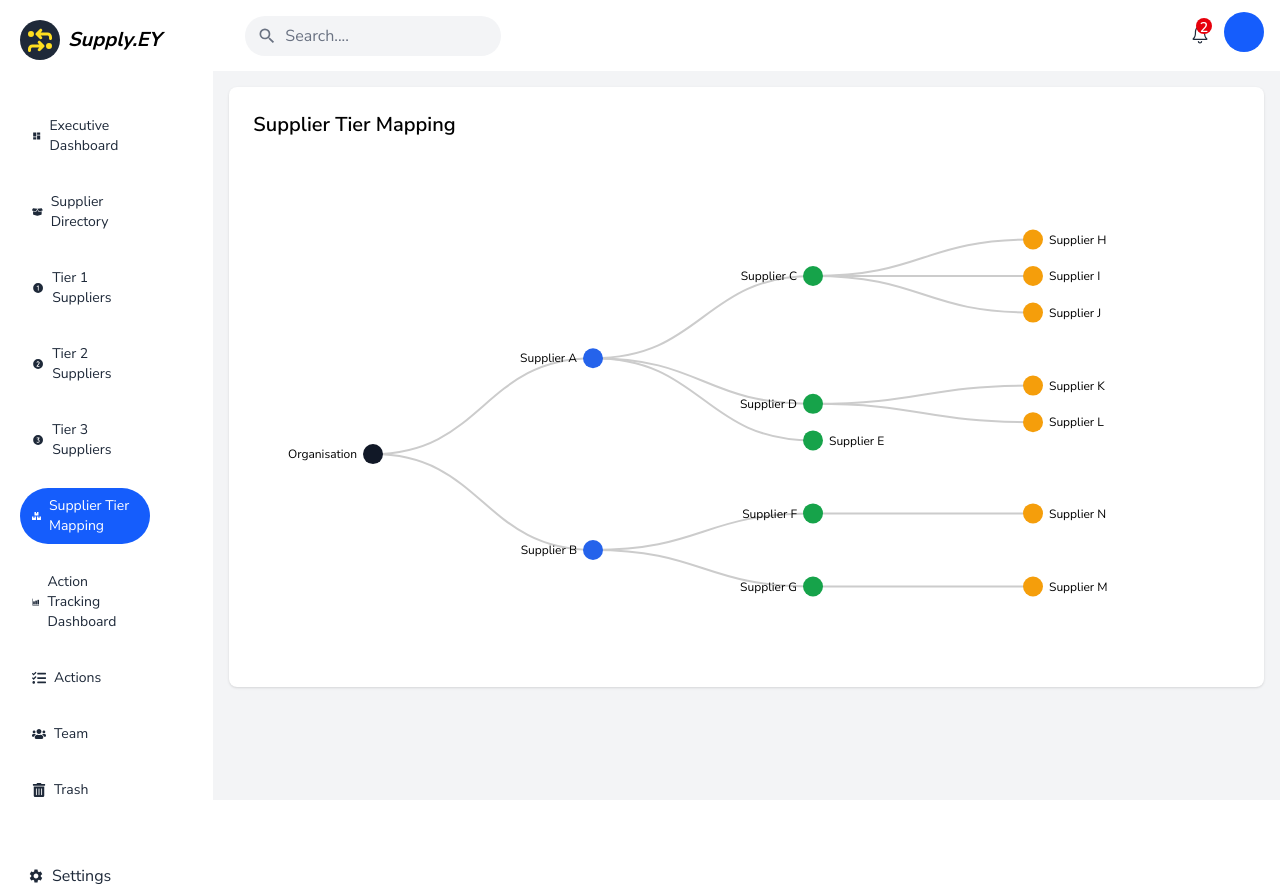
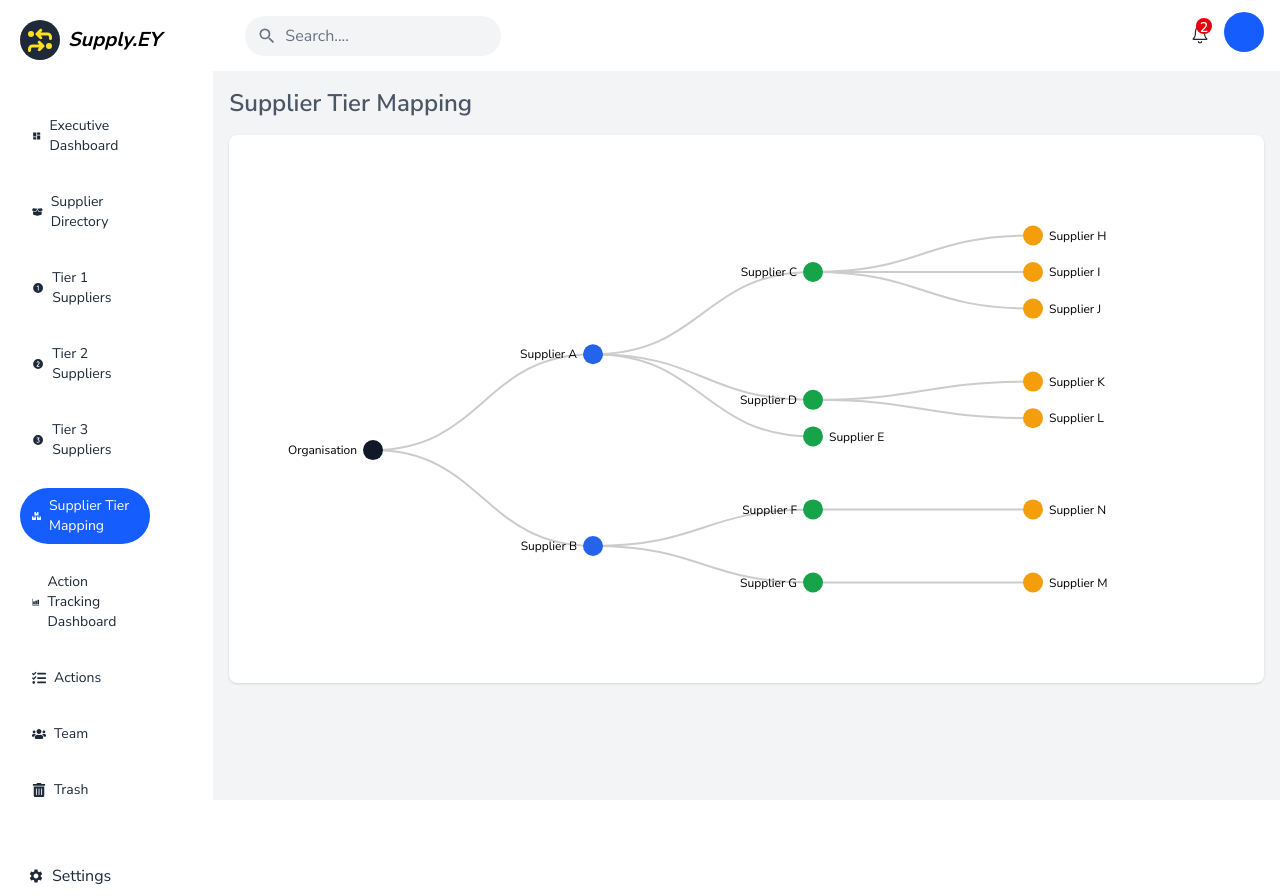
Before and after one commit to zunairah-khan/supplier-intelligence-tool, a React (Vite) app in the folder client/: page /supplier-tier-map in a window 1280 px wide. Built offline with nearby package versions, Linux system fonts and the light colour scheme.

Commit message:
minor tier map page updates

```diff
--- a/client/src/assets/data.js
+++ b/client/src/assets/data.js
@@ -614,7 +614,7 @@
 
 
 export const suppliers = [
-  //tuer 1
+  //tier 1
   {
     _id: "65c5f27fb5204a81bde86833",
     parentSupplierID: null,
--- a/client/src/pages/SupplierTierMap.jsx
+++ b/client/src/pages/SupplierTierMap.jsx
@@ -7,15 +7,18 @@
   const hierarchyData = buildSupplierHierarchy(suppliers);
 
   return (
-    <div className="bg-white p-6 rounded-lg shadow">
-      <h1 className="text-xl font-semibold mb-6">
+    <div className="w-full">
+    <h1 className="text-2xl font-semibold text-gray-600 mb-4">
         Supplier Tier Mapping
       </h1>
+    <div className="bg-white p-6 rounded-lg shadow">
+
 
       <div className="overflow-auto">
         <TierMap data={hierarchyData} />
       </div>
     </div>
+    </div>
   );
 }
 
```
